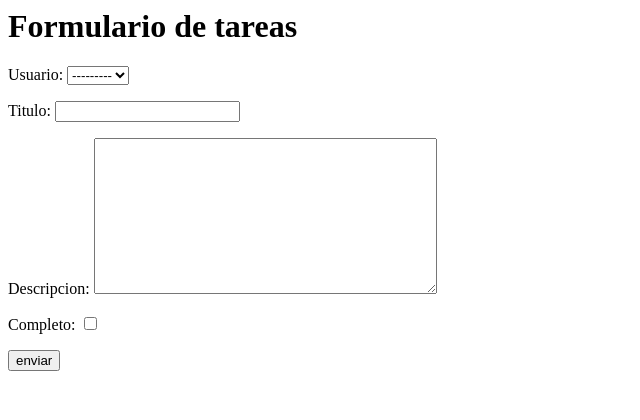
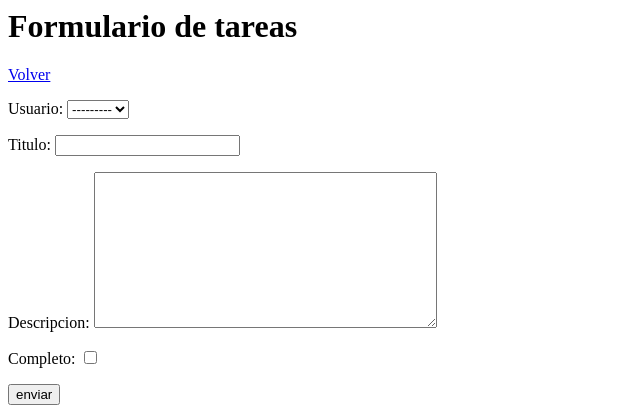
Before and after one commit to skril349/python_exercices, a Django app: page /crear-tarea/ in a window 1280 px wide. Shown: the top 420 px of the page, without its empty margins (0-640 px from the left). Run offline with Django 5.2, Linux system fonts and the light colour scheme; data comes from the database, SQL or seed files in the repository.

Commit message:
adding go back

```diff
--- a/day16/src/my_project/base/templates/base/tarea_form.html
+++ b/day16/src/my_project/base/templates/base/tarea_form.html
@@ -1,5 +1,6 @@
 <h1>Formulario de tareas</h1>
 
+<a href="{% url 'tareas' %}">Volver</a>
 <form method="POST" action="">
     {% csrf_token %}
     {{form.as_p}}
```
